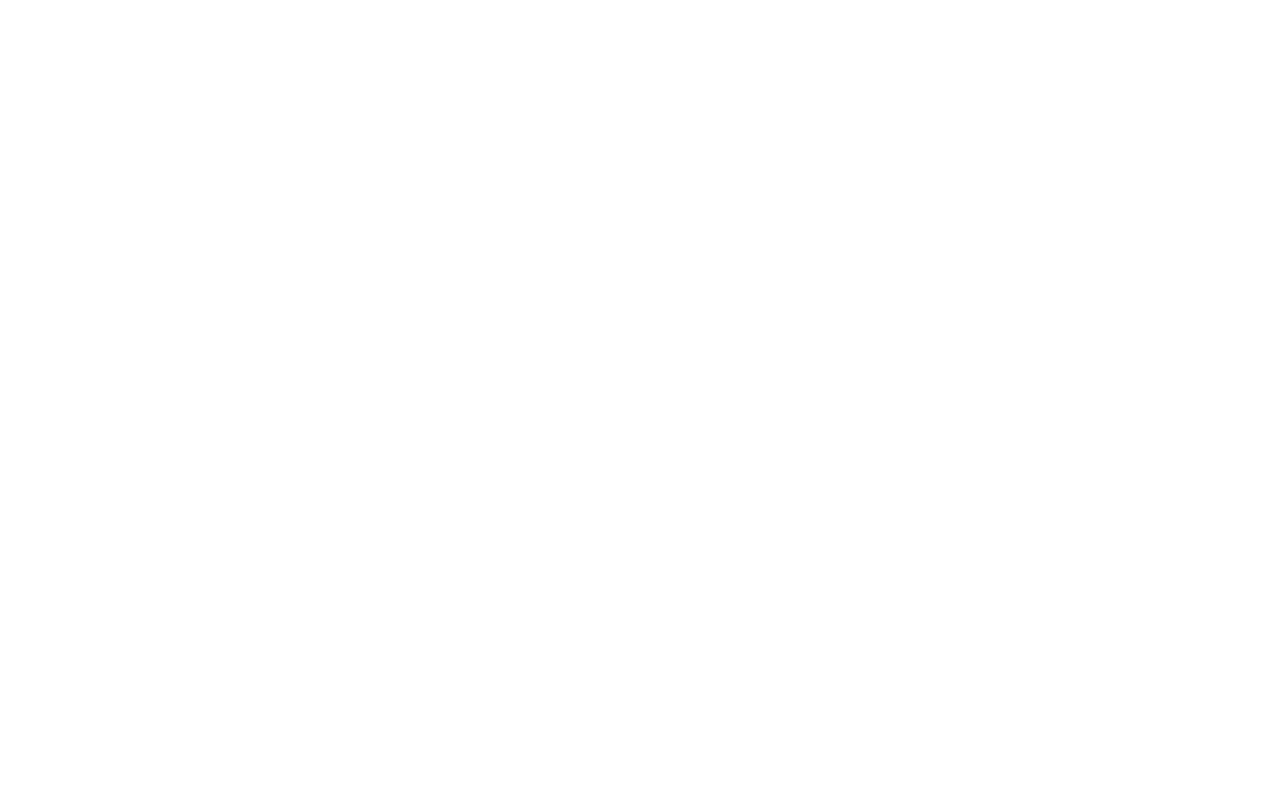
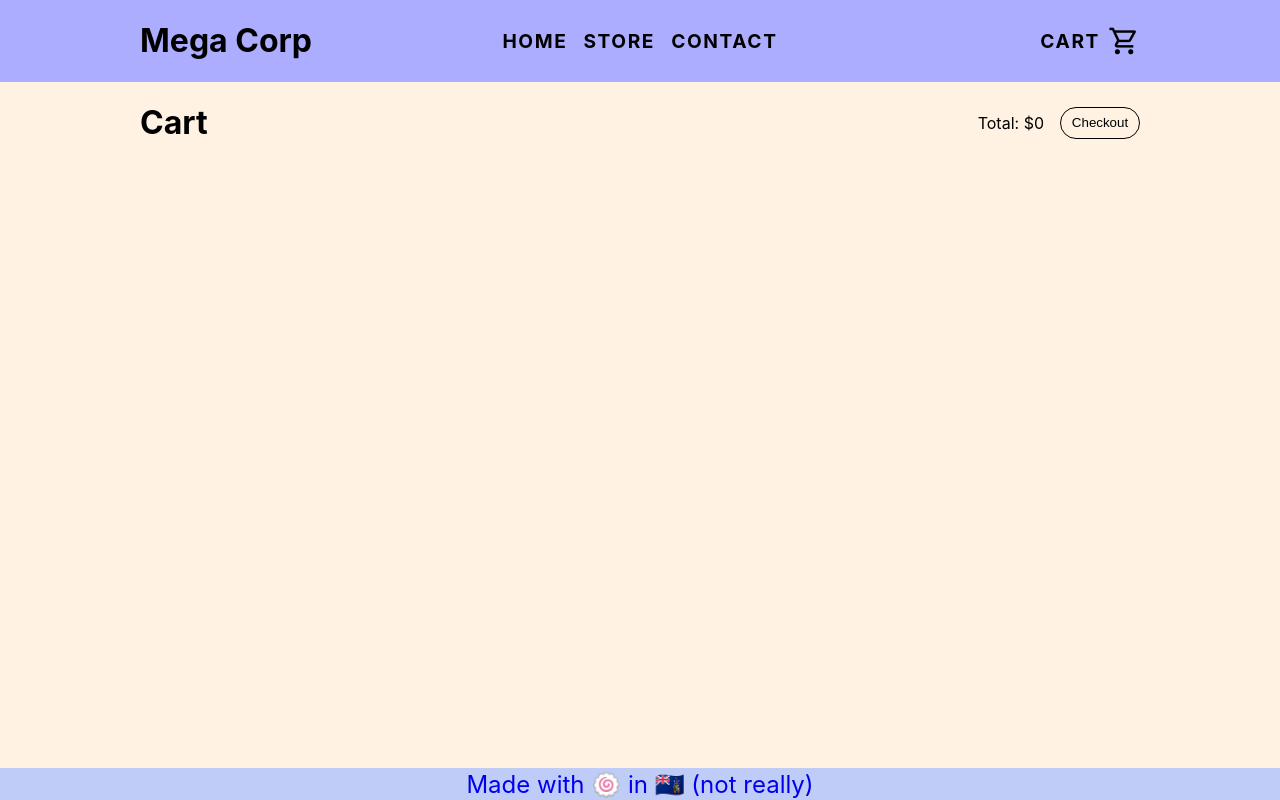
Before and after one commit to RTnhN/Store-app, a React (Create React App) app: page /cart in a window 1280 px wide. Before the commit this address had no page. Built offline with nearby package versions, Linux system fonts and the light colour scheme.

Commit message:
Make cart to work
This implements all the changes to get the cart working.

```diff
--- a/src/Components/App/App.js
+++ b/src/Components/App/App.js
@@ -1,10 +1,10 @@
 import React from 'react'
 import '../../Styles/App.css';
-import { BrowserRouter, Routes, Route, useParams, Location } from 'react-router-dom'
+import { BrowserRouter, Routes, Route, useParams } from 'react-router-dom'
 import Home from '../Home/Home';
 import Store from '../Store/Store';
 import Product from '../Product/Product';
-// import Cart from '../Cart/Cart';
+import Cart from '../Cart/Cart';
 // import Contact from '../Contact/Contact';
 import data from './MOCK_DATA.js';
 
@@ -20,6 +20,9 @@
     this.decQuantity = this.decQuantity.bind(this)
     this.addToCart = this.addToCart.bind(this)
     this.resetQuantity = this.resetQuantity.bind(this)
+    this.removeFromCart = this.removeFromCart.bind(this)
+    this.incItem = this.incItem.bind(this)
+    this.decItem = this.decItem.bind(this)
   }
 
   incQuantity() {
@@ -51,6 +54,39 @@
     }
   }
 
+  removeFromCart(event) {
+    const target = event.target.parentElement.parentElement.id;
+    this.setState((prevState) => (
+      {cart: prevState.cart.filter(item => item.id !== target),
+        itemsInCart: prevState.itemsInCart-prevState.cart.find(item => item.id === target).qty}));
+  }
+
+  incItem(event) {
+    const target = event.target.parentElement.parentElement.id;
+    this.setState((prevState) => (
+      {cart: prevState.cart.map(item =>
+        item.id === target
+        ? {'id':target, 'qty':item.qty+1}
+        : item),
+      itemsInCart: prevState.itemsInCart+1}));
+  }
+
+  decItem(event) {
+    const target = event.target.parentElement.parentElement.id;
+    if (this.state.cart.find(item => item.id === target).qty > 1) {
+      this.setState((prevState) => (
+        {cart: prevState.cart.map(item =>
+          item.id === target
+          ? {'id':target, 'qty':item.qty-1}
+          : item),
+        itemsInCart: prevState.itemsInCart-1}));
+    } else {
+      this.removeFromCart(event);
+    }
+  }
+
+
+
   render() {
     return (
       <BrowserRouter>
@@ -58,8 +94,7 @@
           <Route path='/' element={<Home hotProducts={data.slice(0,3)} itemsInCart={this.state.itemsInCart} />} />
           <Route path='/store/:productId' element={<MakeProduct data={data} qty={this.state.qty} incQuantity={this.incQuantity} decQuantity={this.decQuantity} addToCart={this.addToCart} resetQuantity={this.resetQuantity} itemsInCart={this.state.itemsInCart} />} />
           <Route path='store' element={<Store data={data} itemsInCart={this.state.itemsInCart} />} />
-
-          {/* <Route path='cart' element={<Cart />} /> */}
+          <Route path='cart' element={<MakeCart cart={this.state.cart} data={data} removeFromCart={this.removeFromCart} incItem={this.incItem} decItem={this.decItem} itemsInCart={this.state.itemsInCart} />} />
           {/* <Route path='contact' element={<Contact />} /> */}
           {/* <Route path="*" element={<NotFound />} /> */}
         </Routes>
@@ -74,6 +109,11 @@
   return <Product product={product} qty={props.qty} incQuantity={props.incQuantity} decQuantity={props.decQuantity} addToCart={props.addToCart} resetQuantity={props.resetQuantity} itemsInCart={props.itemsInCart}/>
 }
 
-const Params = () => useParams()
+function MakeCart(props) {
+  const cartItems = props.cart.map(item => ({...props.data.find(product=>product.id === item.id), qty: item.qty}))
+  const cartTotal = "$"+Math.round(cartItems.reduce((acc, item) => acc + Number(item.price.slice(1)) * item.qty, 0)*100)/100
+  return <Cart cart={cartItems} removeFromCart={props.removeFromCart} incItem={props.incItem} decItem={props.decItem} itemsInCart={props.itemsInCart} cartTotal={cartTotal} />
+}
+
 
 export default App;
--- /dev/null
+++ b/src/Components/Cart/Cart.js
@@ -0,0 +1,39 @@
+import React from "react";
+import Header from "../Sub-Components/Header/Header";
+import Footer from "../Sub-Components/Footer/Footer";
+import CartCard from "../Sub-Components/CartCard/CartCard";
+import "../../Styles/Cart.css";
+class Cart extends React.Component {
+
+  render() {
+    const cartItems = interleave(this.props.cart.map(product => (
+      <CartCard key={product.id}
+        item={product}
+        decQuantity={this.props.decItem}
+        incQuantity={this.props.incItem}
+        removeFromCart={this.props.removeFromCart}
+      />)), <hr />)
+
+    return (
+      <div id="cart">
+        <Header itemsInCart={this.props.itemsInCart} />
+        <div id="cartBody">
+          <h1 id="cartTitle">Cart</h1>
+          <div id="cartTotalCheckout">
+            <p id="cartTotalPrice">{`Total: ${this.props.cartTotal}`}</p>
+            <button id="checkoutButton" onClick={()=>window.location = 'https://www.youtube.com/watch?v=iik25wqIuFo'} >Checkout</button>
+          </div>
+          <div id="cartProducts">
+            {cartItems}
+          </div>
+        </div>
+        <Footer />
+      </div>
+    );
+  }
+
+}
+
+const interleave = (arr, x) => arr.flatMap(e => [e, x]).slice(0, -1)
+
+export default Cart;
--- /dev/null
+++ b/src/Components/Sub-Components/CartCard/CartCard.js
@@ -0,0 +1,27 @@
+import React from "react";
+import { Link } from "react-router-dom"
+import "../../../Styles/CartCard.css"
+
+function CartCard(props) {
+
+return (
+  <div id={props.item.id} className="cartItem">
+    <Link className="cartCardImg" to={`/store/${props.item.id}`}>
+    <img  src={props.item.img[0]} alt={props.item.name} />
+    </Link>
+    <Link className="cartCardTitle" to={`/store/${props.item.id}`}>
+    <h2>{props.item.name}</h2>
+    </Link>
+    <div className="cartCardQtyPriceContainer" data-qty={props.item.qty}>
+      <p className="cartCardPrice">{`Price: ${props.item.price}`}</p>
+      <p className="cartCardQty" >{`Qty: ${props.item.qty}`}</p>
+      <button className="material-symbols-outlined cartCardQtyButton" onClick={props.incQuantity}>add</button>
+      <button className="material-symbols-outlined cartCardQtyButton" onClick={props.decQuantity}>remove</button>
+      <button className="cartCardRemoveButton" onClick={props.removeFromCart}>Remove</button>
+    </div>
+  </div>
+
+)
+}
+
+export default CartCard;
--- /dev/null
+++ b/src/Styles/Cart.css
@@ -0,0 +1,51 @@
+#cart{
+  display: flex;
+  flex-direction: column;
+  align-items: center;
+  width: 100vw;
+  min-height: 100vh;
+  background-color: rgb(255, 242, 226);
+}
+
+#cartBody{
+  width: var(--page-width);
+  display: grid;
+  grid-template-columns: 1fr 1fr ;
+  grid-template-rows: max-content auto ;
+  grid-template-areas:
+  'cartTitle totalCheckout'
+  'cartProducts cartProducts';
+  flex:1;
+}
+#cartTitle{
+  grid-area: cartTitle;
+  justify-self: flex-start;
+  align-self: center;
+}
+#cartTotalCheckout{
+  grid-area: totalCheckout;
+  display:flex;
+  gap: 1rem;
+  justify-self: flex-end;
+  align-self: center;
+
+}
+#checkoutButton{
+  grid-area: checkoutButton;
+  background: none;
+  border: 1px solid black;
+  border-radius: 1rem;
+  width: 5rem;
+  height: 2rem;
+  align-self: center;
+  justify-self: flex-start;
+  cursor: pointer;
+}
+#cartTotalPrice{
+  grid-area: total;
+  align-self: center;
+  justify-self: flex-end;
+}
+#cartProducts{
+  grid-area: cartProducts;
+}
--- /dev/null
+++ b/src/Styles/CartCard.css
@@ -0,0 +1,51 @@
+.cartItem{
+  display: grid;
+  grid-template-columns: max-content 1fr;
+  grid-template-rows: 1fr 1fr;
+  grid-template-areas:
+    "image name"
+    "image priceQty";
+  padding: 1rem;
+  column-gap: 1rem;
+}
+
+.cartCardImg{
+  grid-area: image;
+  width: 10rem;
+  height: 10rem;
+}
+
+.cartCardImg>img{
+  width: 100%;
+  height: 100%;
+}
+
+.cartCardTitle{
+  grid-area: name;
+}
+.cartCardQtyPriceContainer{
+  grid-area: priceQty;
+  display: flex;
+  flex-direction: row;
+  justify-content: flex-start;
+  gap:1rem;
+  align-items: center;
+}
+.cartCardQtyButton{
+  width: 2rem;
+  height: 2rem;
+  border: 1px solid black;
+  border-radius: 1rem;
+  background: none;
+  font-size: 1rem;
+  color: black;
+  cursor: pointer;
+}
+
+.cartCardRemoveButton{
+  height: 2rem;
+  border:none;
+  background: none;
+  cursor: pointer;
+  font-size: 1rem;
+}
```
